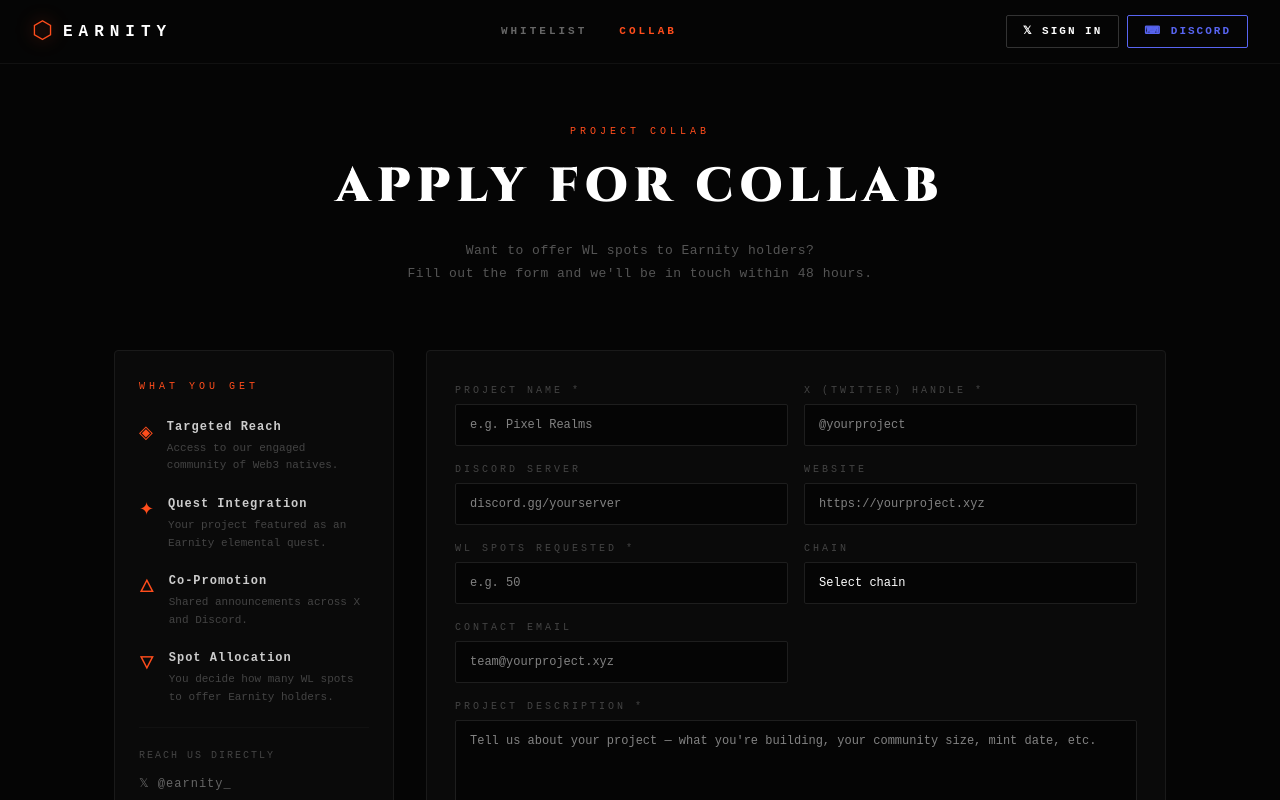
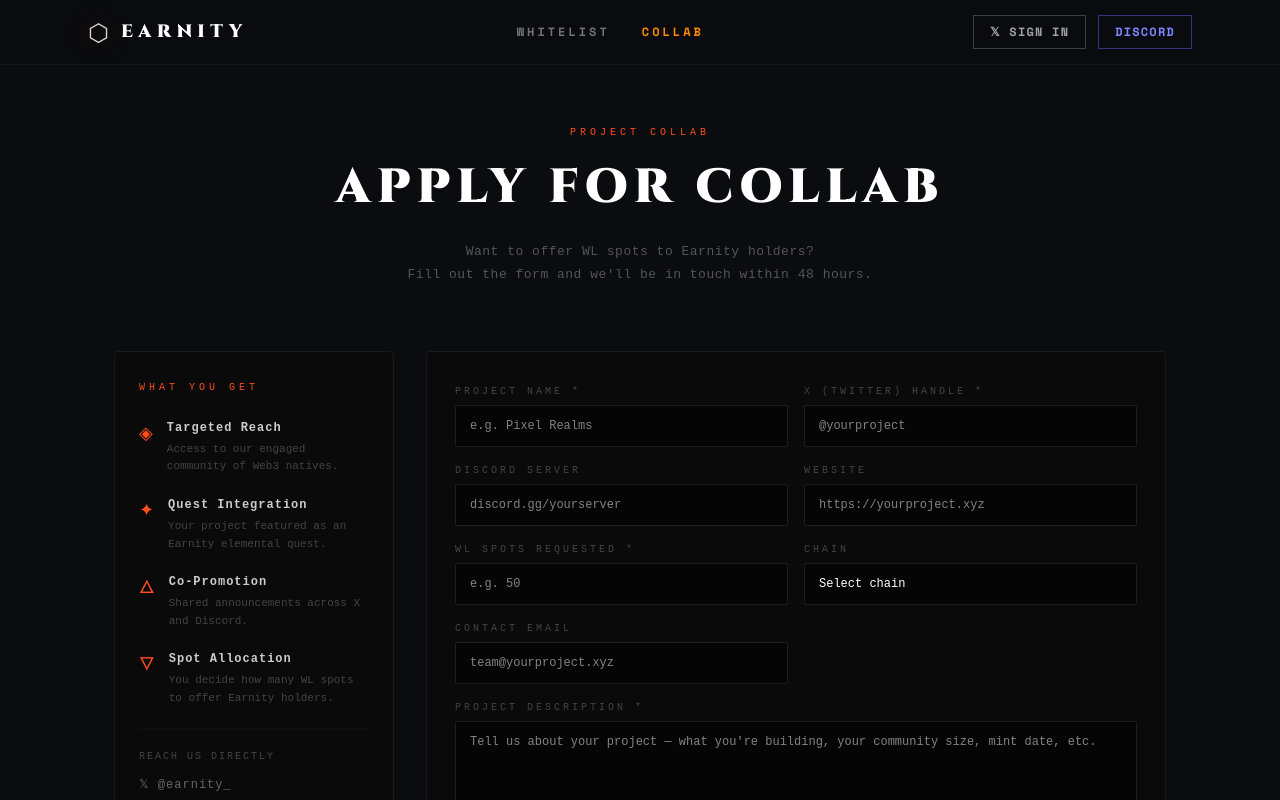
Before and after one commit to pixelgamesite-maker/quest, a React (Vite) app: page /collab in a window 1280 px wide. Shown: the top 800 px of the page. Built offline with nearby package versions, Linux system fonts and the light colour scheme.

Commit message:
Update main-layout.tsx

```diff
--- a/src/layouts/main-layout.tsx
+++ b/src/layouts/main-layout.tsx
@@ -1,10 +1,89 @@
-import { ReactNode } from "react";
-import Navbar from "@/components/Navbar";
+import { ReactNode, useState } from "react";
+import { Link, useLocation } from "wouter";
 
-export function MainLayout({ children }: { children: ReactNode }) {
+interface MainLayoutProps { children: ReactNode; }
+
+export function MainLayout({ children }: MainLayoutProps) {
+  const [location] = useLocation();
+  const [menuOpen, setMenuOpen] = useState(false);
+
   return (
-    <div style={{ minHeight: "100vh", background: "#050505", color: "#fff" }}>
-      <Navbar />
+    <div className="min-h-screen bg-background text-foreground">
+      <nav className="sticky top-0 z-50 border-b border-white/5 bg-background/90 backdrop-blur-md">
+        <div className="max-w-6xl mx-auto px-6 h-16 flex items-center justify-between">
+
+          <Link href="/" className="flex items-center gap-3 no-underline">
+            <span className="text-2xl glow-orange animate-pulse-glow">⬡</span>
+            <span className="font-serif font-black text-lg tracking-[0.3em] text-white">EARNITY</span>
+          </Link>
+
+          <div className="hidden md:flex items-center gap-8">
+            {[
+              { href: "/whitelist", label: "WHITELIST" },
+              { href: "/collab", label: "COLLAB" },
+            ].map(({ href, label }) => (
+              <Link
+                key={href}
+                href={href}
+                className={`text-xs font-bold tracking-[0.25em] transition-colors no-underline ${
+                  location === href ? "text-orange-400" : "text-zinc-500 hover:text-zinc-300"
+                }`}
+              >
+                {label}
+              </Link>
+            ))}
+          </div>
+
+          <div className="hidden md:flex items-center gap-3">
+            <button
+              className="px-4 py-2 text-xs font-bold tracking-widest border border-zinc-700 text-zinc-400 hover:border-zinc-500 hover:text-zinc-200 transition-all rounded-sm bg-transparent cursor-pointer"
+              onClick={() => alert("X auth — wire to Supabase")}
+            >
+              𝕏 SIGN IN
+            </button>
+            <button
+              className="px-4 py-2 text-xs font-bold tracking-widest border border-indigo-500/50 text-indigo-400 hover:border-indigo-400 hover:text-indigo-300 transition-all rounded-sm bg-transparent cursor-pointer"
+              onClick={() => alert("Discord auth — wire to Supabase")}
+            >
+              DISCORD
+            </button>
+          </div>
+
+          <button
+            className="md:hidden text-zinc-400 text-xl bg-transparent border-none cursor-pointer"
+            onClick={() => setMenuOpen(!menuOpen)}
+          >
+            {menuOpen ? "✕" : "☰"}
+          </button>
+        </div>
+
+        {menuOpen && (
+          <div className="md:hidden border-t border-white/5 bg-background px-6 py-4 flex flex-col gap-4">
+            {[
+              { href: "/whitelist", label: "WHITELIST" },
+              { href: "/collab", label: "COLLAB" },
+            ].map(({ href, label }) => (
+              <Link
+                key={href}
+                href={href}
+                className="text-xs font-bold tracking-widest text-zinc-400 no-underline"
+                onClick={() => setMenuOpen(false)}
+              >
+                {label}
+              </Link>
+            ))}
+            <div className="flex gap-3 pt-2 border-t border-white/5">
+              <button className="flex-1 py-2 text-xs font-bold tracking-widest border border-zinc-700 text-zinc-400 rounded-sm bg-transparent cursor-pointer">
+                𝕏 SIGN IN
+              </button>
+              <button className="flex-1 py-2 text-xs font-bold tracking-widest border border-indigo-500/50 text-indigo-400 rounded-sm bg-transparent cursor-pointer">
+                DISCORD
+              </button>
+            </div>
+          </div>
+        )}
+      </nav>
+
       <main>{children}</main>
     </div>
   );
```
